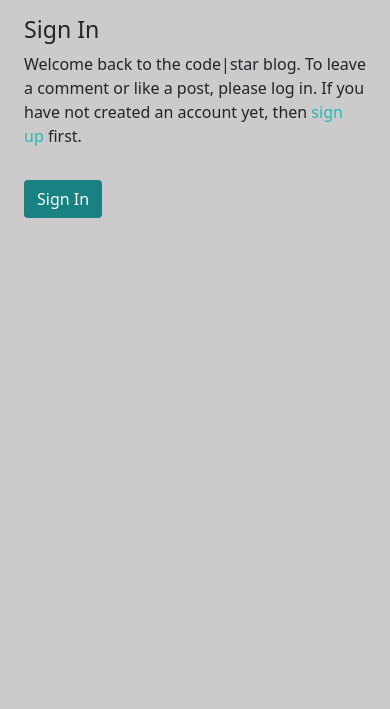
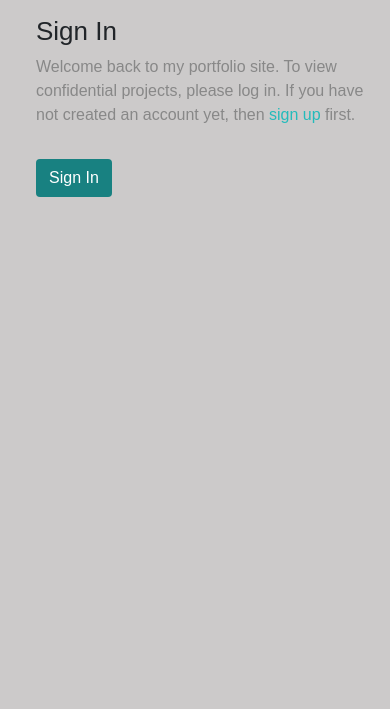
Before and after one commit to troeske/Portfolio-Web-App, a Django app: template templates/account/login.html in a window 390 px wide. Shown: the part 56-765 px from the top of the page. Run offline with Django 4.2, Linux system fonts and the light colour scheme; the template is opened without the code that fills it: most values are stand-ins (such as "Sample title", 1, 10 or a date in 2020); some libraries are stand-ins or nearby versions.

Commit message:
add: responsive styling for login and logout forms

```diff
--- a/templates/account/login.html
+++ b/templates/account/login.html
@@ -9,17 +9,17 @@
 
 <div class="container">
     <div class="row">
-        <div class="col-md-8 mt-3 offset-md-2">
-            <h3>{% trans "Sign In" %}</h3>
+        <div class="col-md-8 mt-3">
+            <h3 class="ts-h3 ts-lg-padding-left">{% trans "Sign In" %}</h3>
 
-            <p>{% blocktrans %}Welcome back to the code|star blog. To leave a comment or like a post, please log in. If
+            <p class="ts-p-std ts-lg-padding-left">{% blocktrans %}Welcome back to my portfolio site. To view confidential projects, please log in. If
                 you have not created an account yet, then <a class="link" href="{{ signup_url }}">sign up</a>
                 first.{% endblocktrans %}</p>
         </div>
     </div>
     <div class="row">
-        <div class="col-md-8 mt-3 offset-md-2">
-            <form class="login" method="POST" action="{% url 'account_login' %}">
+        <div class="col-md-8 mt-3">
+            <form class="login ts-p-std ts-lg-padding-left" method="POST" action="{% url 'account_login' %}">
                 {% csrf_token %}
                 {{ form.as_p }}
                 {% if redirect_field_value %}
--- a/templates/account/signup.html
+++ b/templates/account/signup.html
@@ -8,7 +8,7 @@
 {% load static %}
 <div class="container">
     <div class="row">
-      <div class="col-md-8 mt-3 offset-md-2">
+      <div class="col-md-8 mt-3">
         <h3 class="ts-h3 ts-lg-padding-left">{% trans "Sign Up" %}</h3>
 
         <p class="ts-p-std ts-lg-padding-left">{% blocktrans %}
@@ -19,7 +19,7 @@
       </div>
     </div>
     <div class="row">
-      <div class="col-md-8 mt-3 offset-md-2">
+      <div class="col-md-8 mt-3">
         <p  class="ts-p-std ts-lg-padding-left">Once your registration is approved you will be able to see my confidential projects.</p>
         <p class="ts-p-std ts-lg-padding-left">Please provide a valid email as you will be notified via email once your registration has been approved.</p>
         <br>
```
Also changed, not shown: templates/account/logout.html (+5 -5 lines).
